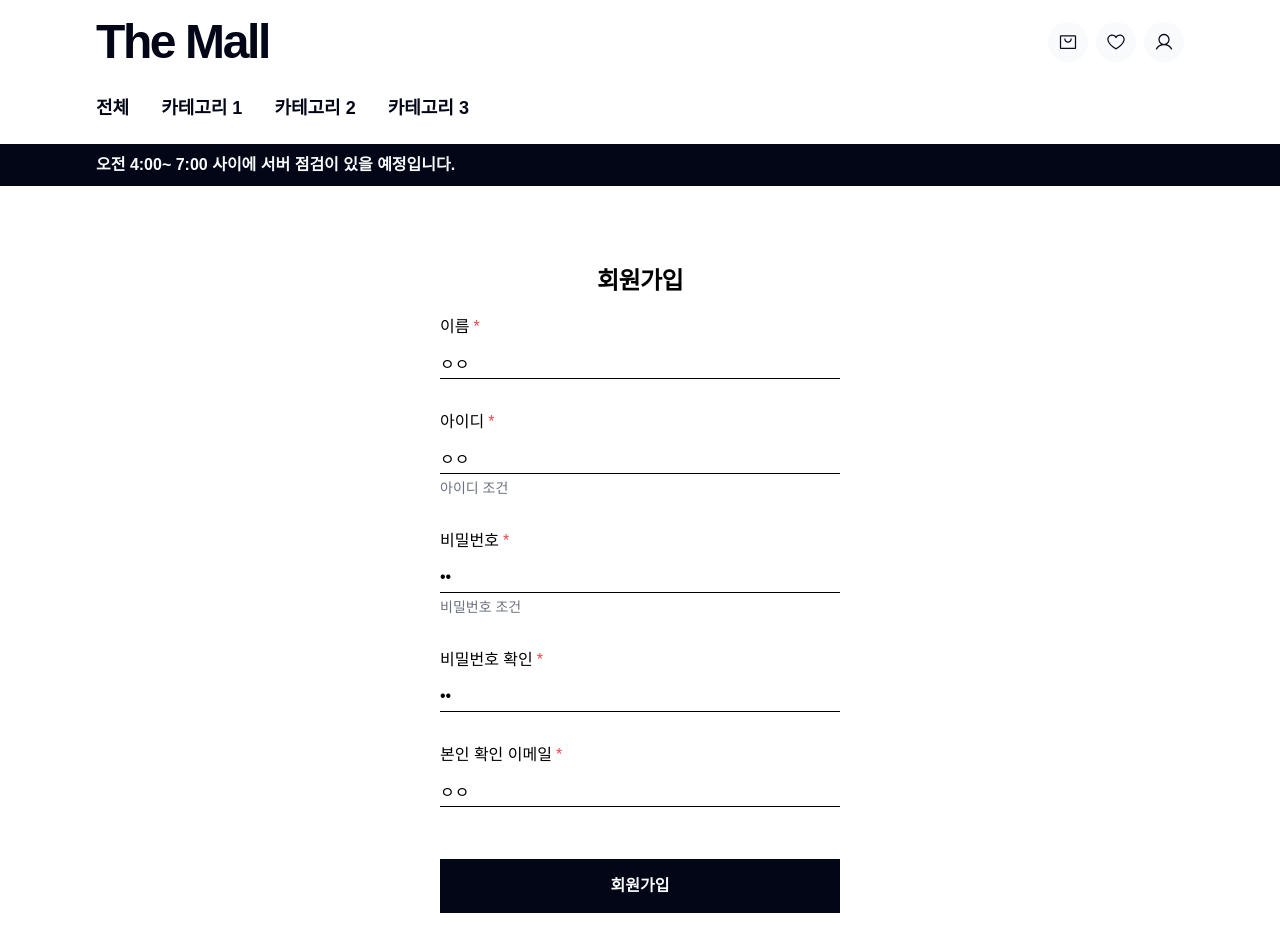
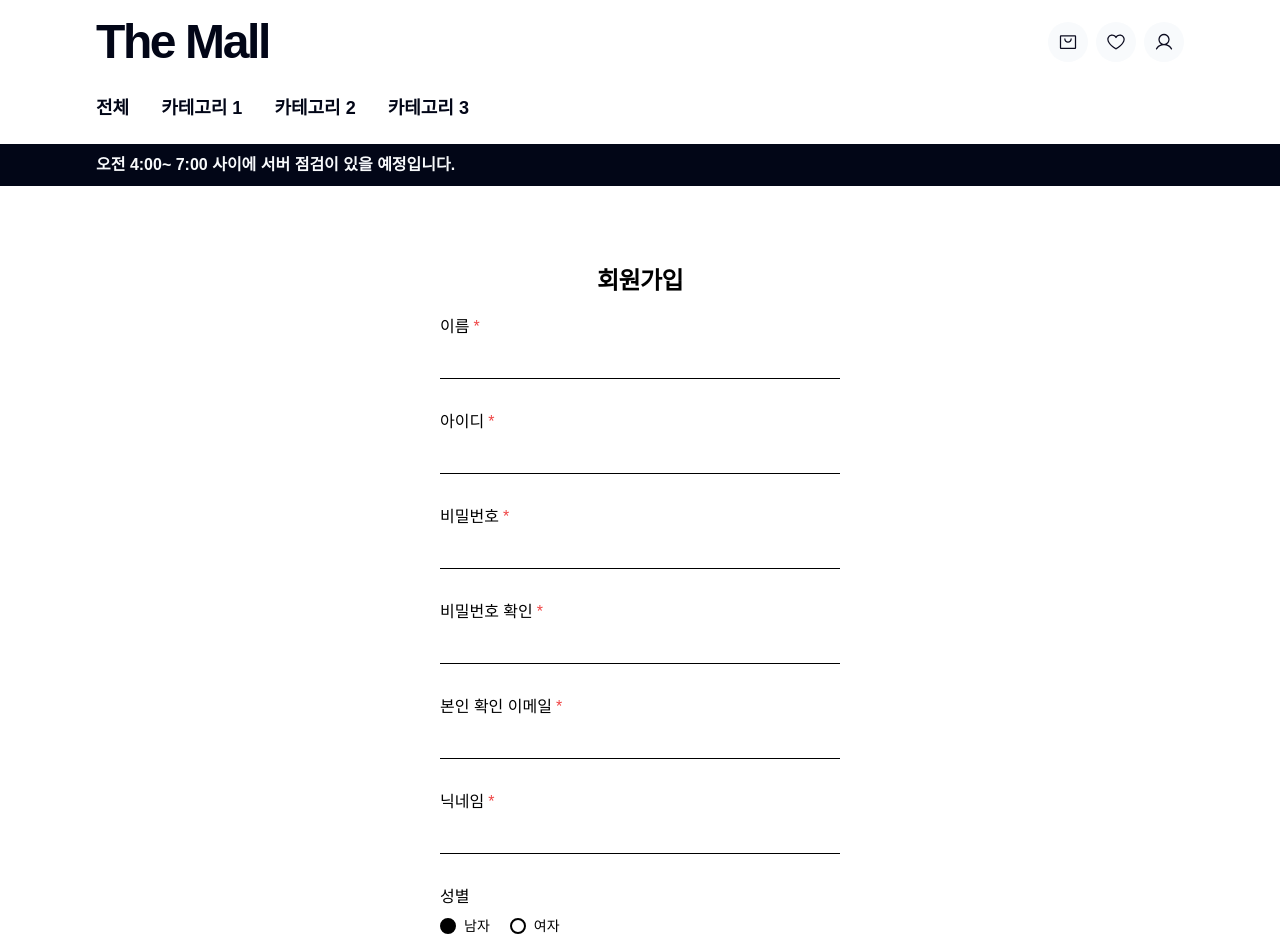
Before and after one commit to sideProject-org/shop-front, a Next.js app: page /signup in a window 1280 px wide. Shown: the top 952 px of the page. Built offline with nearby package versions, Linux system fonts and the light colour scheme.

Commit message:
FEAT :: 회원 가입 구현

```diff
--- a/app/signup/page.tsx
+++ b/app/signup/page.tsx
@@ -3,25 +3,33 @@ import React, { useState, useCallback } from "react";
 import InputField from "../component/common/InputField";
 import Button from "../component/common/Button";
 import Link from "next/link";
+import { useRouter } from "next/navigation";
 
 interface FormData {
-  name: string | undefined;
+  name: string;
   username: string;
   password: string;
   confirmPassword: string;
   email: string;
-  keepLoggedIn: boolean;
-  [key: string]: any;
+  nickname: string;
+  gender: "M" | "W";
+  role: "ROLE_USER" | "ROLE_COMPANY";
+  phone: string;
 }
 
 const SignupPage = () => {
+  const router = useRouter();
+
   const [formData, setFormData] = useState<FormData>({
     name: "",
     username: "",
     password: "",
     confirmPassword: "",
     email: "",
-    keepLoggedIn: false,
+    nickname: "",
+    gender: "M",
+    role: "ROLE_USER",
+    phone: "",
   });
 
   const handleChange = useCallback((e: React.ChangeEvent<HTMLInputElement>) => {
@@ -32,8 +40,43 @@ const SignupPage = () => {
     }));
   }, []);
 
-  const handleSignUpClick = useCallback(() => {
-    console.log(formData);
+  const handleSignUpClick = useCallback(async () => {
+    if (formData.password !== formData.confirmPassword) {
+      alert("비밀번호와 비밀번호 확인이 일치하지 않습니다.");
+      return;
+    }
+
+    const requestBody = {
+      email: formData.email,
+      password: formData.password,
+      nickname: formData.nickname,
+      gender: formData.gender,
+      role: formData.role,
+      phone: formData.phone,
+    };
+
+    try {
+      const apiUrl = process.env.NEXT_PUBLIC_API_URL;
+      const response = await fetch(`${apiUrl}/auth/sign-up`, {
+        method: "POST",
+        headers: {
+          "Content-Type": "application/json",
+        },
+        body: JSON.stringify(requestBody),
+      });
+
+      if (!response.ok) {
+        const errorData = await response.json();
+        alert(`회원가입 실패: ${errorData.message}`);
+      } else {
+        const data = await response.json();
+        alert("회원가입 성공!");
+        router.push("/login");
+      }
+    } catch (error) {
+      alert("회원가입 중 오류가 발생했습니다.");
+      console.error(error);
+    }
   }, [formData]);
 
   const fields = [
@@ -48,14 +91,14 @@ const SignupPage = () => {
       name: "username",
       type: "text",
       isRequired: true,
-      helperText: "아이디 조건",
+      // helperText: "아이디 조건",
     },
     {
       label: "비밀번호",
       name: "password",
       type: "password",
       isRequired: true,
-      helperText: "비밀번호 조건",
+      helperText: "",
     },
     {
       label: "비밀번호 확인",
@@ -69,6 +112,25 @@ const SignupPage = () => {
       type: "email",
       isRequired: true,
     },
+    {
+      label: "닉네임",
+      name: "nickname",
+      type: "text",
+      isRequired: true,
+    },
+    {
+      label: "성별",
+      name: "gender",
+      type: "radio",
+      isRequired: true,
+      options: ["M", "W"],
+    },
+    {
+      label: "전화번호",
+      name: "phone",
+      type: "text",
+      isRequired: true,
+    },
   ];
 
   return (
@@ -77,18 +139,41 @@ const SignupPage = () => {
         회원가입
       </h1>
       <div className="flex flex-col justify-center items-center mt-5 max-w-full">
-        {fields.map((field) => (
+        {fields.map((field) =>
+          field.type === "radio" ? (
+            <div key={field.name} className="flex flex-col mb-6 w-full">
+              <label className="mb-2 text-black">{field.label}</label>
+              <div className="flex gap-5 ">
+                {field.options?.map((option) => (
+                  <label key={option} className="flex items-center">
+                    <input
+                      type="radio"
+                      name={field.name}
+                      value={option}
+                      checked={formData.gender === option}
+                      onChange={handleChange}
+                      className="mr-2 appearance-none border-2 border-black rounded-full w-4 h-4 checked:bg-black checked:border-black"
+                    />
+                    <span className="text-sm capitalize text-black">
+                      {option === "M" ? "남자" : "여자"}
+                    </span>
+                  </label>
+                ))}
+              </div>
+            </div>
+          ) : (
             <InputField
               key={field.name}
               label={field.label}
               name={field.name}
               type={field.type}
               isRequired={field.isRequired}
-            value={formData[field.name as keyof FormData] || "ㅇㅇ"}
+              value={formData[field.name as keyof FormData] || ""}
               onChange={handleChange}
               helperText={field.helperText}
             />
-        ))}
+          )
+        )}
         <div className="flex flex-col mt-5 max-w-full font-bold text-slate-950 w-[400px]">
           <Button onClick={handleSignUpClick} variant="primary">
             회원가입
```
Lines whose indentation alone changed are shown as unchanged.
